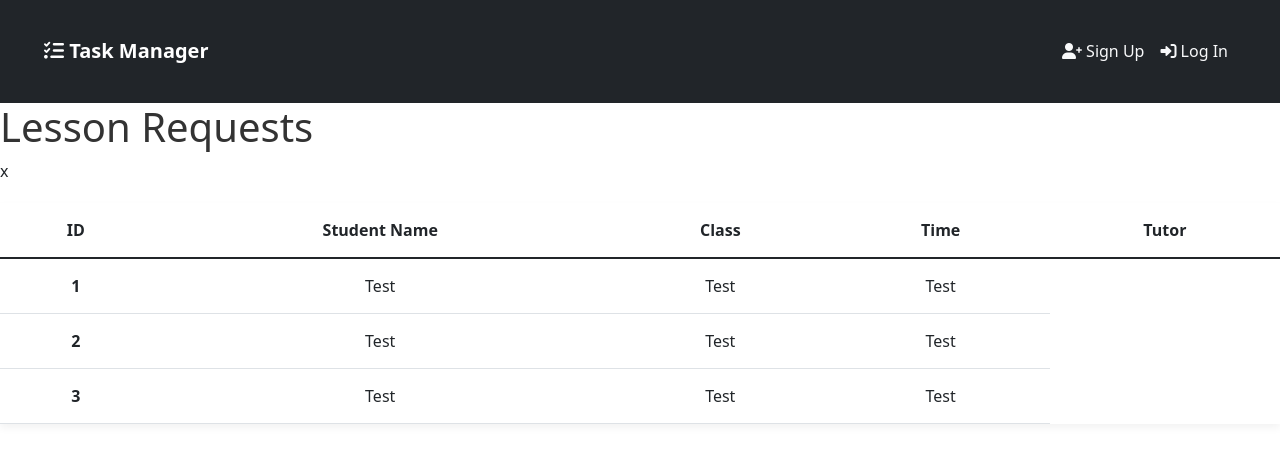
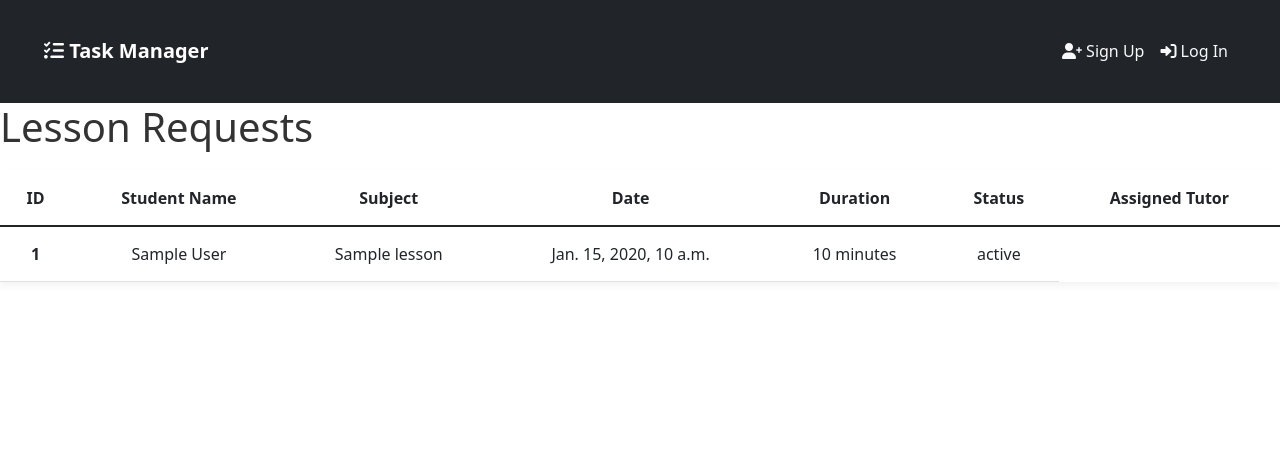
Before and after one commit to Ale-Newport/Orca, a Django app: template tutorials/templates/lesson_requests.html in a window 1280 px wide. Shown: the part 1-464 px from the top of the page. Run offline with Django 3.2, Linux system fonts and the light colour scheme; the template is opened without the code that fills it: most values are stand-ins (such as "Sample title", 1, 10 or a date in 2020); some libraries are stand-ins or nearby versions.

Commit message:
Linked database to lesson_requests

```diff
--- a/tutorials/templates/lesson_requests.html
+++ b/tutorials/templates/lesson_requests.html
@@ -1,37 +1,29 @@
 {% extends 'base_content.html' %}
 {% block content %}
-        <h1>
-            Lesson Requests
-        </h1>
+    <h1>Lesson Requests</h1>
     <table class="table">
         <thead>
             <tr>
                 <th scope="col">ID</th>
                 <th scope="col">Student Name</th>
-            <th scope="col">Class</th>
-            <th scope="col">Time</th>
-            <th scope="col">Tutor</th>
+                <th scope="col">Subject</th>
+                <th scope="col">Date</th>
+                <th scope="col">Duration</th>
+                <th scope="col">Status</th>
+                <th scope="col">Assigned Tutor</th>
             </tr>
         </thead>
         <tbody>
+            {% for lesson in lessons %}
             <tr>
-            <th scope="row">1</th>
-            <td>Test</td>
-            <td>Test</td>
-            <td>Test</td>
+                <th scope="row">{{ lesson.id }}</th>
+                <td>{{ lesson.student.full_name }}</td>
+                <td>{{ lesson.subject }}</td>
+                <td>{{ lesson.date }}</td>
+                <td>{{ lesson.duration }} minutes</td>
+                <td>{{ lesson.status }}</td>
             </tr>
-        <tr>x
-            <th scope="row">2</th>
-            <td>Test</td>
-            <td>Test</td>
-            <td>Test</td>
-        </tr>
-        <tr>
-            <th scope="row">3</th>
-            <td>Test</td>
-            <td>Test</td>
-            <td>Test</td>
-        </tr>
+            {% endfor %}
         </tbody>
     </table>
 {% endblock %}
--- a/tutorials/views/views.py
+++ b/tutorials/views/views.py
@@ -215,4 +215,5 @@ class SignUpView(LoginProhibitedMixin, FormView):
         return reverse(settings.REDIRECT_URL_WHEN_LOGGED_IN)
 
 def lesson_requests(request):
-    return render(request, 'lesson_requests.html')
+    lessons = Lesson.objects.filter(status='Pending').order_by('date')
+    return render(request, 'lesson_requests.html', {'lessons': lessons})
```
Lines whose indentation alone changed are shown as unchanged.
